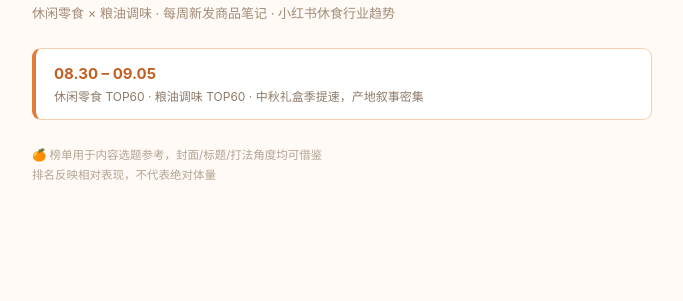
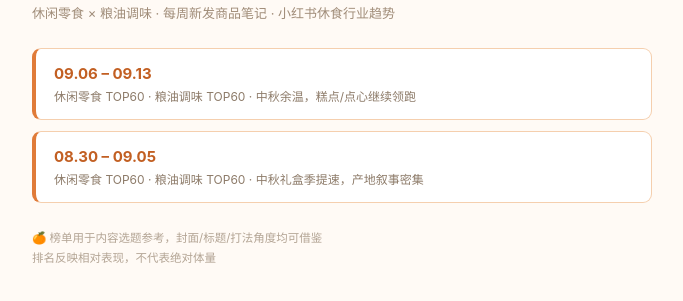
Before and after one commit to zrcmomoda/xiushi-hot-notes, a plain HTML site: page index.html in a window 1280 px wide. Shown: the part 75-376 px from the top of the page, without its empty margins (298-981 px from the left). Drawn offline with Linux system fonts and the light colour scheme.

Commit message:
update index: add 09.06-09.13 week

```diff
--- a/index.html
+++ b/index.html
@@ -14,6 +14,9 @@
 </style></head><body><div class="wrap">
 <h1>&#127808; 休食爆款笔记周榜</h1>
 <div class="sub">休闲零食 &times; 粮油调味 &middot; 每周新发商品笔记 &middot; 小红书休食行业趋势</div>
+<a class="item" href="external_20260913.html">
+<div class="wk">09.06 &ndash; 09.13</div>
+<div class="ds">休闲零食 TOP60 &middot; 粮油调味 TOP60 &middot; 中秋余温，糕点/点心继续领跑</div></a>
 <a class="item" href="external_20260905.html">
 <div class="wk">08.30 &ndash; 09.05</div>
 <div class="ds">休闲零食 TOP60 &middot; 粮油调味 TOP60 &middot; 中秋礼盒季提速，产地叙事密集</div></a>
```
